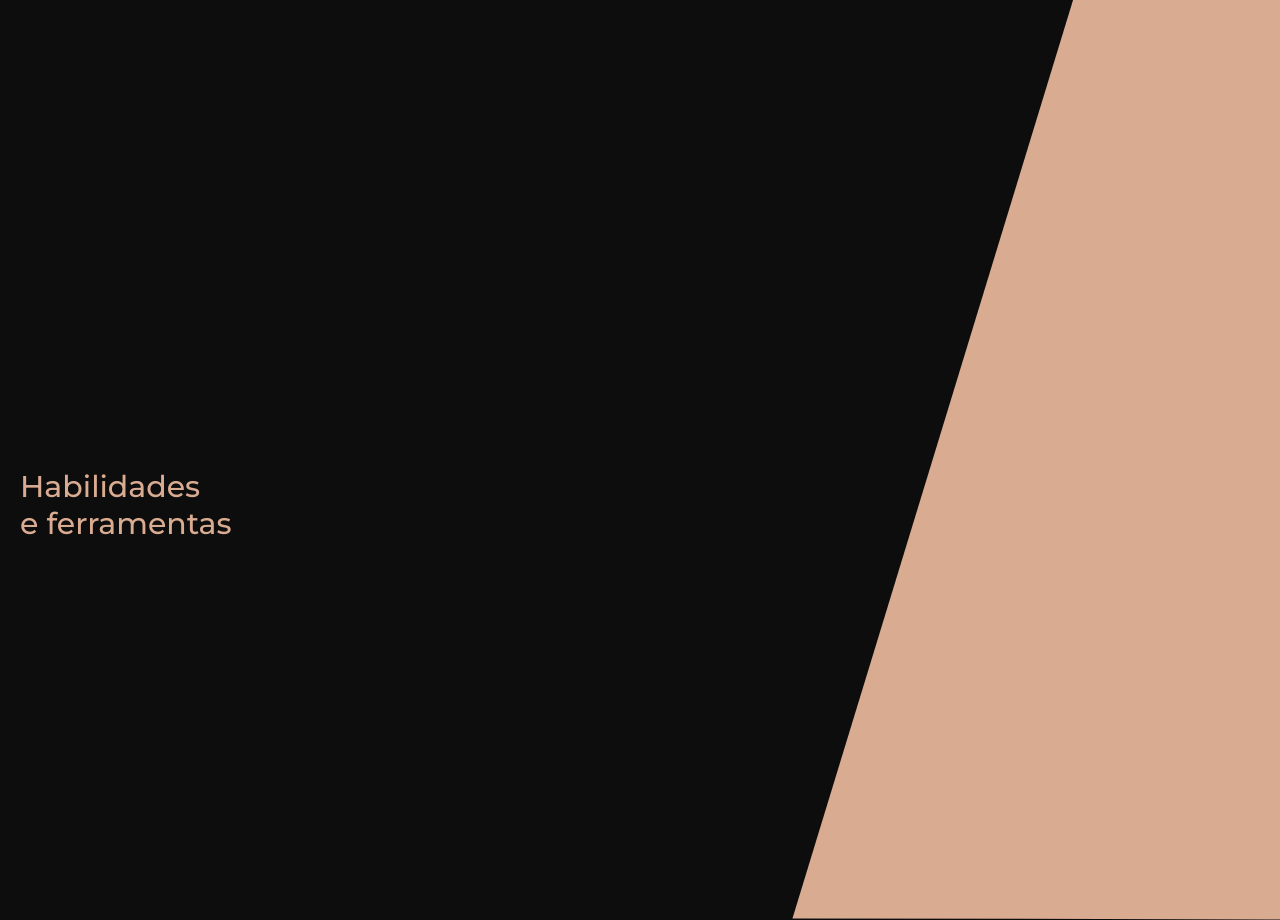
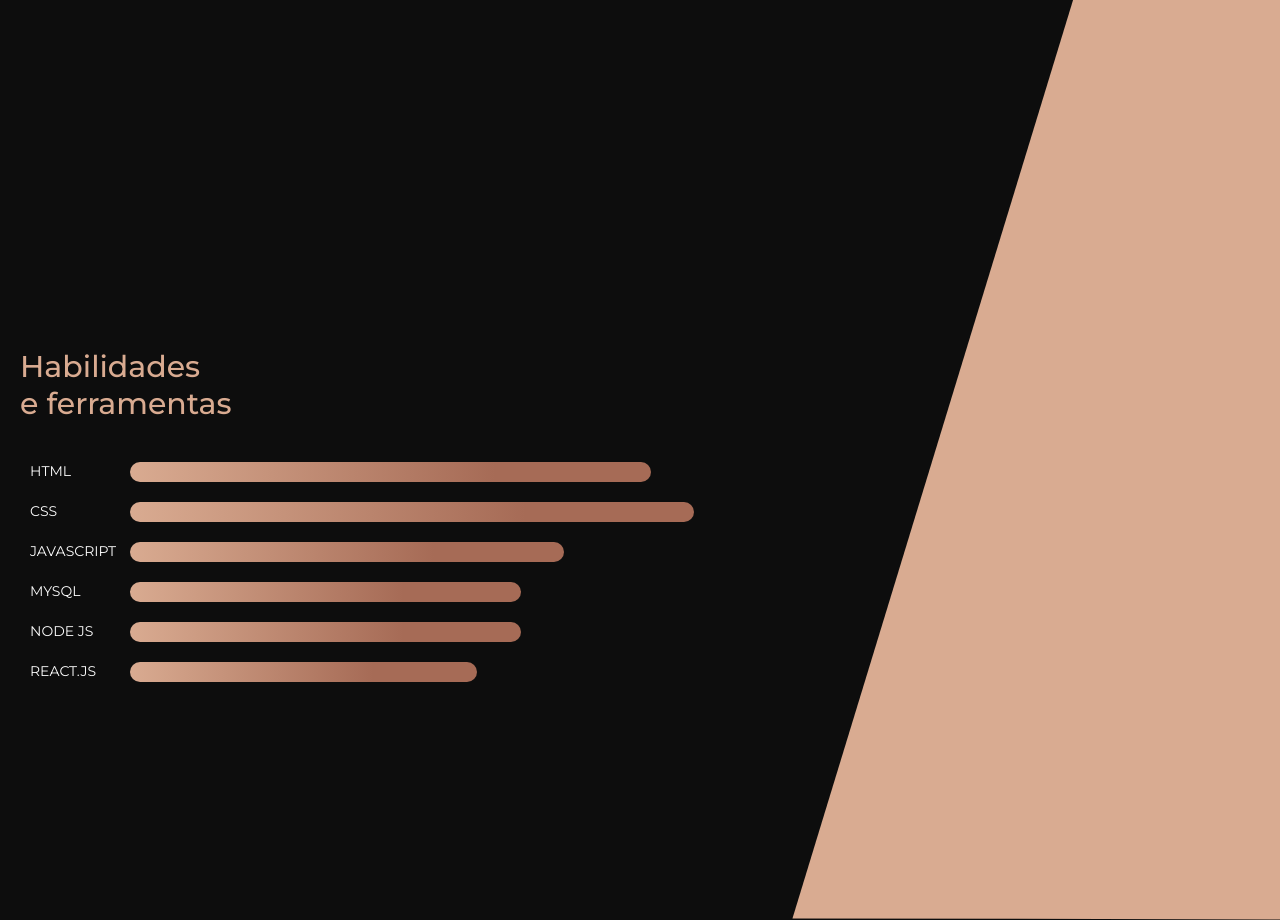
Before and after one commit to vanessacreis/portfolio, a React (Create React App) app: page /sobre in a window 1280 px wide. Shown: the part 680-1600 px from the top of the page. Built offline with nearby package versions, Linux system fonts and the light colour scheme.

Commit message:
Inserindo section de Habilidades

```diff
--- /dev/null
+++ b/src/Components/ProgressBar/ProgressBar.jsx
@@ -0,0 +1,14 @@
+import React from "react";
+import * as S from "./progressBar.js";
+
+const ProgressBar = (props) => {
+  console.log(props.progress);
+  return (
+    <S.Skill>
+      <p>{props.skill}</p>
+      <div style={{ width: `${props.progress}%` }}></div>
+    </S.Skill>
+  );
+};
+
+export default ProgressBar;
--- /dev/null
+++ b/src/Components/ProgressBar/progressBar.js
@@ -0,0 +1,24 @@
+import styled from "styled-components";
+
+export const Skill = styled.div`
+  width: 70%;
+  display: flex;
+  margin: 10px;
+
+  p {
+    width: 100px;
+    color: ${(p) => p.theme.text};
+    font-size: 14px;
+    text-transform: uppercase;
+  }
+
+  div {
+    height: 20px;
+    background: linear-gradient(
+      90deg,
+      ${(p) => p.theme.primary} 0%,
+      ${(p) => p.theme.secundary} 70%
+    );
+    border-radius: 25px;
+  }
+`;
--- a/src/Data/skills.js
+++ b/src/Data/skills.js
@@ -1,5 +1,32 @@
 export const skills = [
   {
+    id: 1,
     skill: "HTML",
+    progress: 60,
+  },
+  {
+    id: 2,
+    skill: "CSS",
+    progress: 65,
+  },
+  {
+    id: 3,
+    skill: "JavaScript",
+    progress: 50,
+  },
+  {
+    id: 4,
+    skill: "MySQL",
+    progress: 45,
+  },
+  {
+    id: 5,
+    skill: "Node JS",
+    progress: 45,
+  },
+  {
+    id: 6,
+    skill: "React.JS",
+    progress: 40,
   },
 ];
--- a/src/Pages/About/About.jsx
+++ b/src/Pages/About/About.jsx
@@ -1,4 +1,6 @@
 import React from "react";
+import { skills } from "../../Data/skills.js";
+import ProgressBar from "../../Components/ProgressBar/ProgressBar.jsx";
 import * as S from "./about.js";
 
 const About = ({ theme }) => {
@@ -31,6 +33,15 @@ const About = ({ theme }) => {
         <h1>
           Habilidades <br />e ferramentas
         </h1>
+        {skills.map((skill) => {
+          return (
+            <ProgressBar
+              key={skill.id}
+              skill={skill.skill}
+              progress={skill.progress}
+            />
+          );
+        })}
       </S.Skills>
     </S.Container>
   );
```
